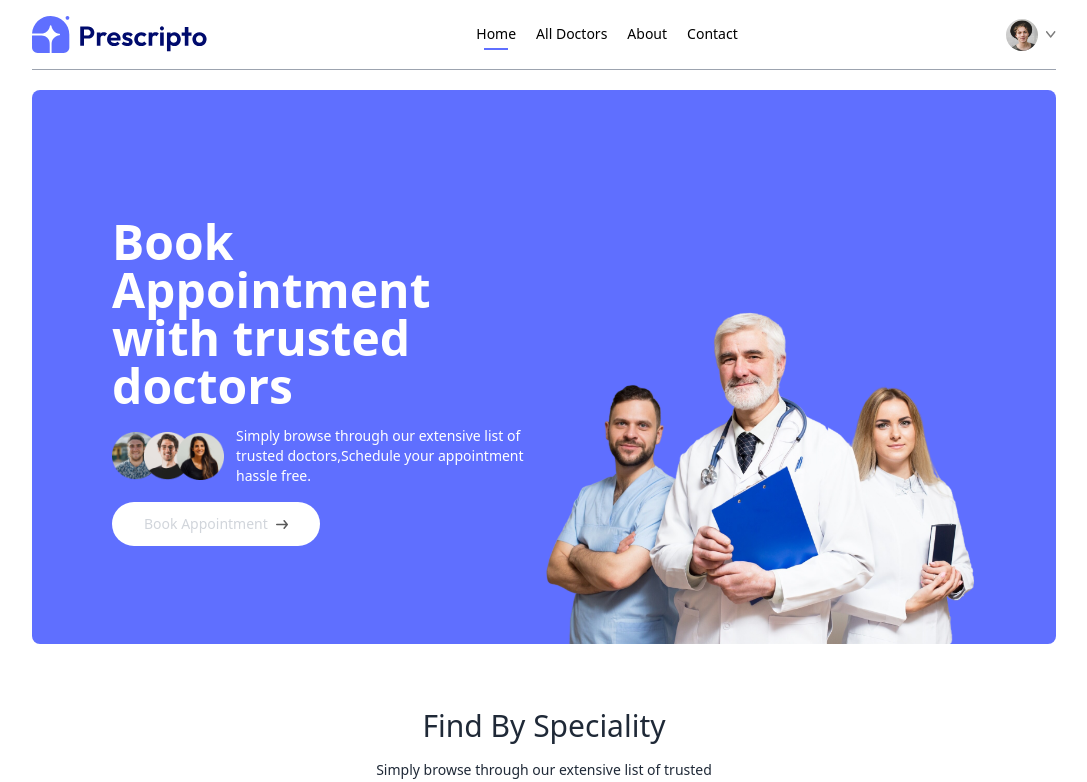
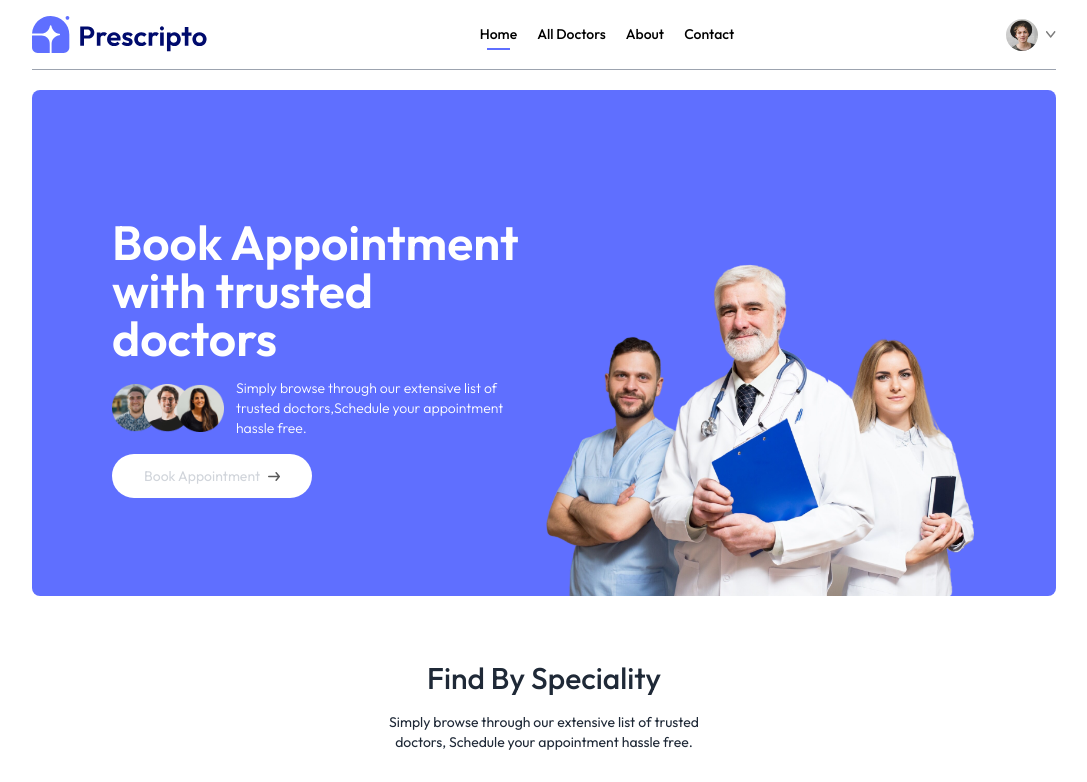
Before and after one commit to VijayVadaboina/Prescripto, a React (Vite) app in the folder Prescripto/Frontend/: page / in a window 1280 px wide. Shown: the top 782 px of the page, without its empty margins (96-1183 px from the left). Built offline with nearby package versions, Linux system fonts and the light colour scheme.

Commit message:
FE added outfit font family for the project

```diff
--- a/Prescripto/Frontend/src/index.css
+++ b/Prescripto/Frontend/src/index.css
@@ -1,7 +1,12 @@
+@import url("https://fonts.googleapis.com/css2?family=Outfit:wght@100..900&display=swap");
+
 @tailwind base;
 @tailwind components;
 @tailwind utilities;
 
+* {
+  font-family: Outfit;
+}
 .active hr {
   @apply block;
 }
```
